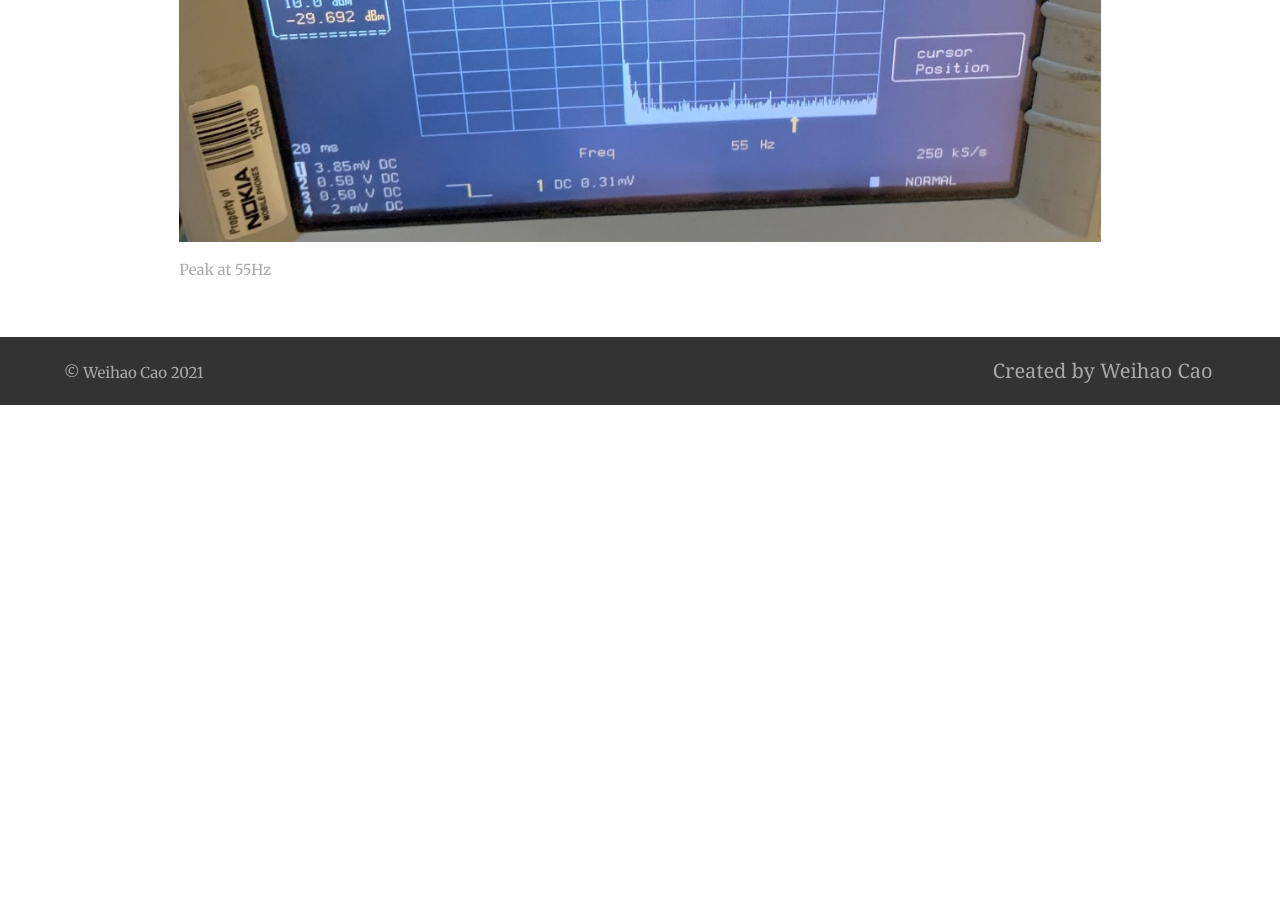
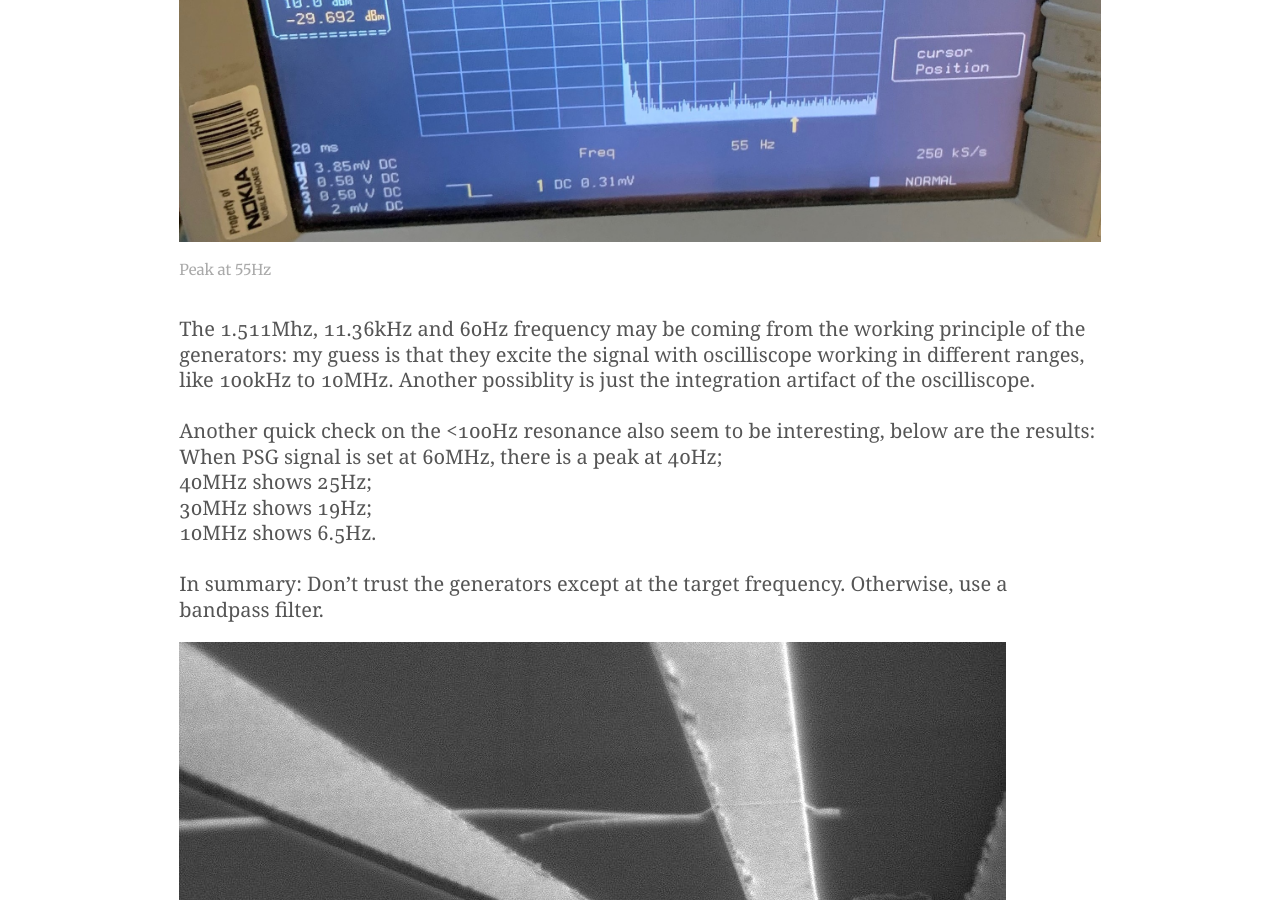
Before and after one commit to whcao1997/whcao1997.github.io, a Jekyll site: the page built from _posts/2021-10-23-high-freq.md, in a window 1280 px wide and 900 px high, scrolled down 2554 px. Built offline with Jekyll 4.4.1, drawn with Linux system fonts in a browser that asks for light colours; comment, search, counter and statistics services are not loaded; before the commit the page ends 2959 px from its top, so only the background shows below that; some of the changed text lies outside the part shown.

Commit message:
Update 2021-10-23-high-freq.md

```diff
--- a/_posts/2021-10-23-high-freq.md
+++ b/_posts/2021-10-23-high-freq.md
@@ -28,3 +28,17 @@ The PSG frequency was set at 51.511MHz and -20 dbM, and the detected frequency p
 {% include figure.html image="https://weihaocao.com/assets/images/freq_11k.jpg" caption="Peak at 11.36kHz" %}
 
 {% include figure.html image="https://weihaocao.com/assets/images/freq_55.jpg" caption="Peak at 55Hz" %}
+
+The 1.511Mhz, 11.36kHz and 60Hz frequency may be coming from the working principle of the generators: my guess is that they excite the signal with oscilliscope working in different ranges, like 100kHz to 10MHz. Another possiblity is just the integration artifact of the oscilliscope.
+
+
+Another quick check on the <100Hz resonance also seem to be interesting, below are the results:
+When PSG signal is set at 60MHz, there is a peak at 40Hz;
+40MHz shows 25Hz;
+30MHz shows 19Hz;
+10MHz shows 6.5Hz.
+
+In summary: Don't trust the generators except at the target frequency. Otherwise, use a bandpass filter.
+
+
+{% include figure.html image="https://weihaocao.com/assets/images/sus_device.jpg" caption="Our suspended graphene device" %}
```
